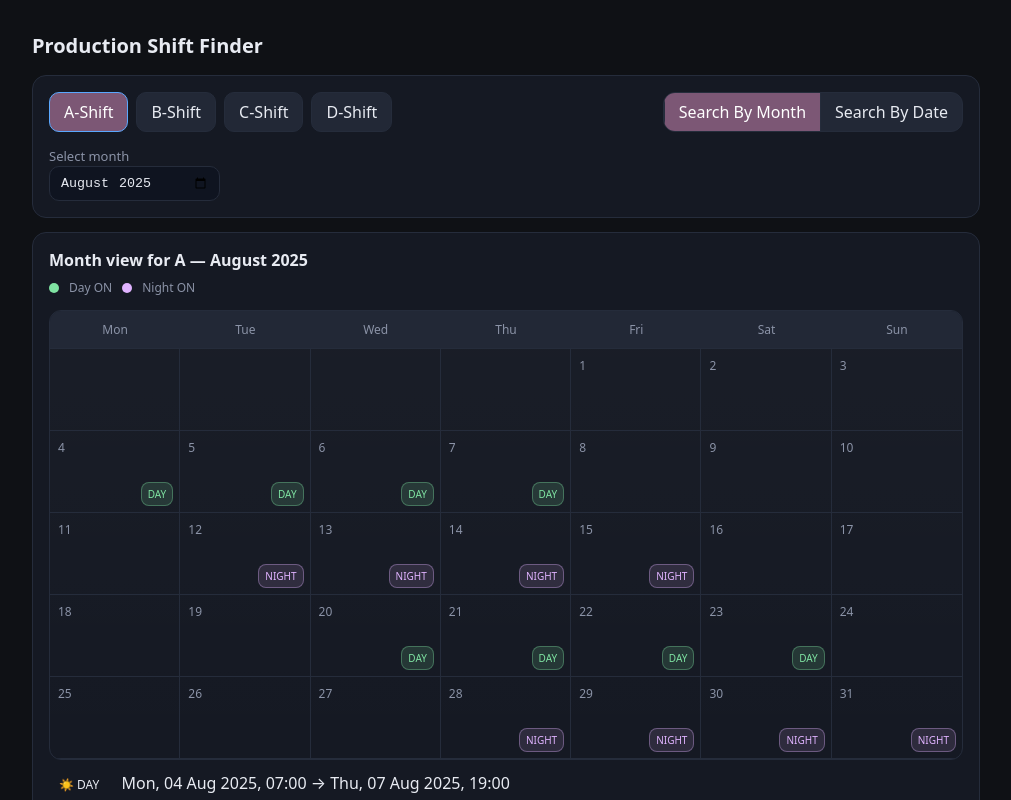
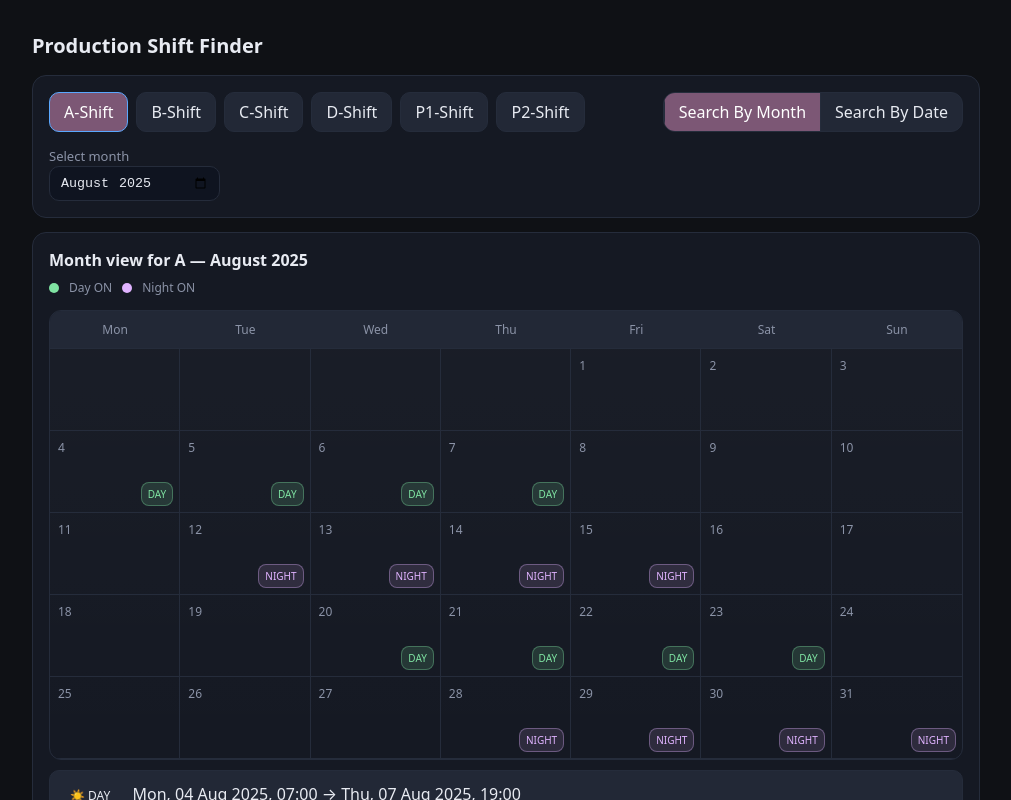
Before and after one commit to programmmerjosh/shift-finder, a Vue app: page / in a window 1280 px wide. Shown: the top 800 px of the page, without its empty margins (134-1145 px from the left). Built offline with nearby package versions, Linux system fonts and the light colour scheme.

Commit message:
primary 1 and primary 2 shifts added

```diff
--- a/src/App.vue
+++ b/src/App.vue
@@ -81,12 +81,6 @@
           </div>
         </template>
       </div>
-
-      <!-- <div class="tip">
-        Base cycle start (editable in code): <strong>{{ baseHuman }}</strong
-        >. Pattern: A (day) & B (night) for 4 days, then C (day) & D (night) for
-        4 days, repeat.
-      </div> -->
     </div>
 
     <!-- Date search result -->
@@ -219,7 +213,7 @@
         <div
           v-for="(b, i) in resultMonth.blocks"
           :key="i"
-          style="margin-bottom: 6px"
+          class="block" style="flex:1 1 100%"
         >
           <span
             class="pill"
@@ -250,7 +244,8 @@ const BASE_STARTS = {
 };
 
 /* ========= State ========= */
-const shifts = ["A", "B", "C", "D"];
+/* shifts for the tabs */
+const shifts = ["A","B","C","D","P1","P2"]; // P1=Primary-1, P2=Primary-2
 const shift = ref("A");
 const mode = ref("month");
 
@@ -313,10 +308,124 @@ function fmtYMD(d) {
   });
 }
 
-/* ========= Derived display of current shift's base (REPLACE THIS) ========= */
-const baseHuman = computed(() => fmtDate(BASE_STARTS[shift.value]));
+function isPrimary(letter){ return letter === "P1" || letter === "P2"; }
+function startOfWeekMonday(d){
+  const x = new Date(d.getFullYear(), d.getMonth(), d.getDate());
+  // getDay(): Sun=0..Sat=6 → convert to Mon=0..Sun=6
+  let dow = x.getDay(); // 0..6
+  const monOffset = (dow === 0 ? -6 : (1 - dow)); // move to Monday
+  x.setDate(x.getDate() + monOffset);
+  x.setHours(0,0,0,0);
+  return x;
+}
+function weeksBetween(mondayA, mondayB){
+  return Math.floor((mondayA - mondayB) / (1000*60*60*24*7));
+}
 
-/* ========= 16-day cycle helpers (REPLACE OLD HELPERS WITH ALL BELOW) ========= */
+/* Primary schedules: anchor Monday for week-based rotation
+   P1 had DAYS on 5–8 Aug 2025 (Tue–Fri), so anchor to that week’s Monday = 4 Aug 2025 */
+const PRIMARY_ANCHOR_MON = new Date("2025-08-04T00:00:00");
+
+// Given a Monday anchor, which phase does this shift do THIS week?
+// P1: week 0 = DAY, week 1 = NIGHT, alternating
+// P2: inverse of P1 in the same week
+function primaryWeekPhase(letter, monday){
+  const w = weeksBetween(monday, PRIMARY_ANCHOR_MON); // can be negative
+  const even = ((w % 2) + 2) % 2 === 0;
+  if (letter === "P1") return even ? "day" : "night";
+  return even ? "night" : "day"; // P2 opposite
+}
+
+// Is this calendar date a workday for Primary? (Mon–Thu only)
+function primaryWorkingState(letter, date){
+  const monday = startOfWeekMonday(date);
+  const dow = date.getDay(); // Sun=0..Sat=6
+  const isMonThu = (dow >= 1 && dow <= 4); // Mon..Thu
+  if (!isMonThu) return { working:false, type:null, phase:"off", idx:null };
+  const t = primaryWeekPhase(letter, monday); // 'day' | 'night'
+  return { working:true, type:t, phase:t, idx:null };
+}
+
+// Current 4-day phase window that contains `date` (Mon–Thu block or Fri–Mon OFF)
+function primaryCurrentPhaseWindow(letter, date){
+  const monday = startOfWeekMonday(date);
+  const dow = date.getDay(); // 0..6
+  const isMonThu = (dow >= 1 && dow <= 4);
+  const weekPhase = primaryWeekPhase(letter, monday);
+
+  // Work window: Mon..Thu (4 calendar days), Off window: Fri..Sun (3 days)
+  const workStart = new Date(monday); // Mon 00:00
+  const offStart  = new Date(monday); offStart.setDate(offStart.getDate()+4); // Fri 00:00
+  const offEnd    = new Date(monday); offEnd.setDate(offEnd.getDate()+7);     // next Mon 00:00
+
+  const dayStart = new Date(monday); dayStart.setHours(7,0,0,0);
+  const dayEnd   = new Date(monday); dayEnd.setDate(dayEnd.getDate()+3); dayEnd.setHours(19,0,0,0);
+  const nightStart = new Date(monday); nightStart.setHours(19,0,0,0);
+  const nightEnd   = new Date(monday); nightEnd.setDate(nightEnd.getDate()+4); nightEnd.setHours(7,0,0,0); // Fri 07:00
+
+  return isMonThu
+    ? { phase: weekPhase, start: workStart, endExclusive: offStart, dayStart, dayEnd, nightStart, nightEnd }
+    : { phase: "off",     start: offStart,  endExclusive: offEnd,  dayStart, dayEnd, nightStart, nightEnd };
+}
+
+// Nearest previous/next WORK windows around `date` (weekly cadence)
+function primaryNeighborWorkWindows(letter, date){
+  const monday = startOfWeekMonday(date);
+  // If date is in Fri–Sun OFF window, "current" work is the Monday of THIS week if Mon–Thu,
+  // else find prev/next Mondays by +/-7 days.
+  // We'll just compute prev/next week Mondays and pick their phases.
+  const prevMon = new Date(monday); prevMon.setDate(prevMon.getDate()-7);
+  const nextMon = new Date(monday); nextMon.setDate(nextMon.getDate()+7);
+
+  // Work windows always start on Monday of the work week
+  const prevPhase = primaryWeekPhase(letter, prevMon); // 'day' | 'night'
+  const nextPhase = primaryWeekPhase(letter, nextMon);
+
+  const prev = (prevPhase === "day")
+    ? { start: (()=>{ const s=new Date(prevMon); s.setHours(7,0,0,0); return s; })(),
+        end:   (()=>{ const e=new Date(prevMon); e.setDate(e.getDate()+3); e.setHours(19,0,0,0); return e; })() }
+    : { start: (()=>{ const s=new Date(prevMon); s.setHours(19,0,0,0); return s; })(),
+        end:   (()=>{ const e=new Date(prevMon); e.setDate(e.getDate()+4); e.setHours(7,0,0,0); return e; })() };
+
+  const next = (nextPhase === "day")
+    ? { start: (()=>{ const s=new Date(nextMon); s.setHours(7,0,0,0); return s; })(),
+        end:   (()=>{ const e=new Date(nextMon); e.setDate(e.getDate()+3); e.setHours(19,0,0,0); return e; })() }
+    : { start: (()=>{ const s=new Date(nextMon); s.setHours(19,0,0,0); return s; })(),
+        end:   (()=>{ const e=new Date(nextMon); e.setDate(e.getDate()+4); e.setHours(7,0,0,0); return e; })() };
+
+  // Also return the "current" week's work bounds (depends on whether this week is Mon–Thu or Fri–Sun)
+  const thisWeekPhase = primaryWeekPhase(letter, monday);
+  const curr = (thisWeekPhase === "day")
+    ? { start: (()=>{ const s=new Date(monday); s.setHours(7,0,0,0); return s; })(),
+        end:   (()=>{ const e=new Date(monday); e.setDate(e.getDate()+3); e.setHours(19,0,0,0); return e; })() }
+    : { start: (()=>{ const s=new Date(monday); s.setHours(19,0,0,0); return s; })(),
+        end:   (()=>{ const e=new Date(monday); e.setDate(e.getDate()+4); e.setHours(7,0,0,0); return e; })() };
+
+  return {
+    prevPhase, prevStart: prev.start, prevEnd: prev.end,
+    nextPhase, nextStart: next.start, nextEnd: next.end,
+    currStart: curr.start, currEnd: curr.end
+  };
+}
+
+function workingState(letter, date){
+  return isPrimary(letter)
+    ? primaryWorkingState(letter, date)
+    : classicWorkingState(letter, date);
+}
+
+function currentPhaseWindow(letter, date){
+  return isPrimary(letter)
+    ? primaryCurrentPhaseWindow(letter, date)
+    : classicCurrentPhaseWindow(letter, date);
+}
+
+function neighborWorkWindows(letter, date){
+  return isPrimary(letter)
+    ? primaryNeighborWorkWindows(letter, date)
+    : classicNeighborWorkWindows(letter, date);
+}
+
 
 // 16-day cycle layout (per shift):
 // idx 0..3   : DAY ON (07:00–19:00)
@@ -355,7 +464,7 @@ function workBounds(startDate, phase) {
 }
 
 // Returns { working:Boolean, type:'day'|'night'|null, phase:'day'|'night'|'off' }
-function workingState(shiftLetter, date) {
+function classicWorkingState(shiftLetter, date) {
   const idx = cycleIndex(date, shiftLetter);
   const phase = phaseFromIndex(idx);
   const working = phase === "day" || phase === "night";
@@ -372,7 +481,7 @@ function phaseStartForDate(shiftLetter, date) {
 
 // Returns timestamps describing the selected shift's *current* phase window.
 // If phase is 'day' or 'night', includes exact start/end times for the whole 4-day work block.
-function currentPhaseWindow(shiftLetter, date) {
+function classicCurrentPhaseWindow(shiftLetter, date) {
   const { phase } = workingState(shiftLetter, date);
   const start = phaseStartForDate(shiftLetter, date); // 00:00 at first calendar day
   const endExclusive = addDays(start, 4); // 00:00 the day after the 4th day
@@ -402,7 +511,7 @@ function currentPhaseWindow(shiftLetter, date) {
 // Find previous/next WORK windows (nearest) for this shift around `date`.
 // Always returns the DAY and NIGHT work windows adjacent to the *current* phase window,
 // skipping OFF blocks automatically.
-function neighborWorkWindows(shiftLetter, date) {
+function classicNeighborWorkWindows(shiftLetter, date) {
   // use the window aligned to our current phase (on or off)
   const currStart = phaseStartForDate(shiftLetter, date);
   const currIdx = cycleIndex(currStart, shiftLetter);
@@ -447,70 +556,80 @@ function neighborWorkWindows(shiftLetter, date) {
 }
 
 // For convenience in outputs: OFF windows adjacent to a WORK block
-function offWindowsAroundWork(workStartDate) {
-  // Off before = the 4 days immediately before the workStart
-  const prevOffStart = addDays(workStartDate, -4);
-  const prevOffEnd = workStartDate;
-  // Off after = the 4 days immediately after the 4-day work block
-  const nextOffStart = addDays(workStartDate, 4);
-  const nextOffEnd = addDays(workStartDate, 8);
-  return { prevOffStart, prevOffEnd, nextOffStart, nextOffEnd };
+function offWindowsAroundWork(letter, workStartDate){
+  if (isPrimary(letter)){
+    // workStartDate should be the Monday (00:00) of the block
+    const mon = startOfWeekMonday(workStartDate);
+    const prevOffStart = new Date(mon); prevOffStart.setDate(prevOffStart.getDate()-3); // Fri 00:00 of previous week
+    const prevOffEnd   = new Date(mon); // Mon 00:00
+    const nextOffStart = new Date(mon); nextOffStart.setDate(nextOffStart.getDate()+4); // Fri 00:00
+    const nextOffEnd   = new Date(mon); nextOffEnd.setDate(nextOffEnd.getDate()+7); // Next Mon 00:00
+    return { prevOffStart, prevOffEnd, nextOffStart, nextOffEnd };
+  } else {
+    // classic 4-off
+    const prevOffStart = addDays(workStartDate, 4);
+    const prevOffEnd   = addDays(workStartDate, 8);
+    const nextOffStart = addDays(workStartDate, 12);
+    const nextOffEnd   = addDays(workStartDate, 16);
+    // ^ This version assumes workStartDate aligns to the *cycle start*; if you used the old +/-4 semantics, keep them.
+    // If you prefer your previous behavior:
+    // const prevOffStart = addDays(workStartDate, -4), prevOffEnd = workStartDate;
+    // const nextOffStart = addDays(workStartDate, 4),  nextOffEnd = addDays(workStartDate, 8);
+    return { prevOffStart, prevOffEnd, nextOffStart, nextOffEnd };
+  }
 }
 
 /* ========= Actions ========= */
 function submit() {
   if (mode.value === "date") {
-    // Parse the selected date at local midnight
+    // Parse selected date at local midnight
     const q = new Date(dateInput.value + "T00:00:00");
 
-    const state = workingState(shift.value, q); // { working, type, phase, idx }
-    const win = currentPhaseWindow(shift.value, q); // current 4-day phase window (on/off)
-    const neighbors = neighborWorkWindows(shift.value, q); // nearest prev/next work windows
+    // Use the family-dispatching helpers you added:
+    // workingState, currentPhaseWindow, neighborWorkWindows
+    const state     = workingState(shift.value, q);          // { working, type: 'day'|'night'|null, phase, ... }
+    const win       = currentPhaseWindow(shift.value, q);    // current 4-day (A–D) or week (P1/P2) phase window
+    const neighbors = neighborWorkWindows(shift.value, q);   // nearest prev/next WORK windows
 
-    // --- Current work/off block with accurate timestamps ---
-    // Working → use workBounds(win.start, 'day'|'night')
-    // Off     → OFF block spans from prev work END to next work START
-    let blockStartTs, blockEndTs, blockPhase, blockLabel;
-    blockLabel = "Current work/off block";
-
+    // --- Show the block the selected date actually sits in ---
+    // If working: show the work block (with real shift times)
+    // If off:     show the OFF span = prev work END → next work START (accurate timestamps)
+    let blockStartTs, blockEndTs, blockPhase;
     if (state.working) {
       blockPhase = state.type; // 'day' | 'night'
-      ({ start: blockStartTs, end: blockEndTs } = workBounds(
-        win.start,
-        state.type
-      ));
+      ({ start: blockStartTs, end: blockEndTs } = workBounds(win.start, state.type));
     } else {
       blockPhase = "off";
-      blockStartTs = neighbors.prevEnd; // when last work ended (07:00 or 19:00)
-      blockEndTs = neighbors.nextStart; // when next work begins (07:00 or 19:00)
+      blockStartTs = neighbors.prevEnd;   // when last work ended (07:00 or 19:00)
+      blockEndTs   = neighbors.nextStart; // when next work begins (07:00 or 19:00)
     }
 
-    // Off windows (keep your existing behavior):
-    // If working → around the current work block; if off → around the next work block
-    const offRefStart = state.working
-      ? ymd(win.start)
-      : ymd(neighbors.nextStart);
-    const around = offWindowsAroundWork(offRefStart);
+    // --- Off windows (before/after a WORK block) ---
+    // For A–D: use the block start date you already have (calendar-based).
+    // For P1/P2: use the MONDAY of the relevant week as the "work start base".
+    const workStartBase = isPrimary(shift.value)
+      ? startOfWeekMonday(state.working ? win.start : neighbors.nextStart)
+      : (state.working ? ymd(win.start) : ymd(neighbors.nextStart));
+
+    // NOTE: you updated this helper to accept (letter, workStartBase)
+    const around = offWindowsAroundWork(shift.value, workStartBase);
 
     resultDate.value = {
       working: state.working,
       shiftType: state.type ?? "off",
-      blockPhase, // 'day' | 'night' | 'off' (useful for badges)
-      blockLabel, // "Current work/off block"
+      blockPhase,                         // 'day' | 'night' | 'off' (used for pill color)
+      blockLabel: "Current work/off block",
       queryDate: q,
       blockStart: blockStartTs,
       blockEnd: blockEndTs,
-      prevOffStart: around.prevOffStart,
-      prevOffEnd: around.prevOffEnd,
-      nextOffStart: around.nextOffStart,
-      nextOffEnd: around.nextOffEnd,
-      prevWorkStart: neighbors.prevStart,
-      prevWorkEnd: neighbors.prevEnd,
-      nextWorkStart: neighbors.nextStart,
-      nextWorkEnd: neighbors.nextEnd,
+      prevOffStart: around.prevOffStart, prevOffEnd: around.prevOffEnd,
+      nextOffStart: around.nextOffStart, nextOffEnd: around.nextOffEnd,
+      prevWorkStart: neighbors.prevStart, prevWorkEnd: neighbors.prevEnd,
+      nextWorkStart: neighbors.nextStart, nextWorkEnd: neighbors.nextEnd
     };
+
   } else {
-    // Month mode → list 4-day work blocks (DAY/NIGHT) that intersect the month
+    // Month mode → list 4-day (A–D) or weekly (P1/P2) WORK blocks that intersect the month
     const [y, m] = monthInput.value.split("-").map(Number);
     const blocks = listWorkBlocksForMonth(shift.value, y, m);
     resultMonth.value = { blocks, year: y, month: m };
@@ -561,34 +680,49 @@ function buildCalendar(year, month, letter) {
 
 // Return all 4-day WORK blocks (DAY or NIGHT) for a given month, for a shift.
 // Each item: { phase: "day"|"night", start: Date, end: Date }
-function listWorkBlocksForMonth(shiftLetter, year, month) {
-  const monthStart = new Date(year, month - 1, 1);
-  const monthEndExclusive = new Date(year, month, 1); // first day of next month
+function listWorkBlocksForMonth(letter, year, month){
+  if (!isPrimary(letter)){
+    // === existing A–D version (keep your current logic) ===
+    const monthStart = new Date(year, month-1, 1);
+    const monthEndEx = new Date(year, month, 1);
+    const blocks = [];
+    // Walk in 4-day windows across the month
+    let cursor = addDays(phaseStartForDate(letter, monthStart), -12);
+    while (cursor < addDays(monthEndEx, 12)) {
+      const st = classicWorkingState(letter, cursor);
+      const win = classicCurrentPhaseWindow(letter, cursor);
+      if (st.working) {
+        const { start, end } = workBounds(win.start, st.type); // 'day'|'night'
+        if (end > monthStart && start < monthEndEx) blocks.push({ phase: st.type, start, end });
+      }
+      cursor = addDays(cursor, 4);
+    }
+    blocks.sort((a,b)=>a.start-b.start);
+    return blocks;
+  }
 
-  // Start scanning a little before the month to catch a block that begins in the previous month
-  const scanStart = addDays(phaseStartForDate(shiftLetter, monthStart), -12); // 3 windows earlier
-  let cursor = new Date(scanStart);
+  // === Primary weekly version ===
+  const monthStart = new Date(year, month-1, 1);
+  const monthEndEx = new Date(year, month, 1);
+
+  // Find the first Monday <= monthStart
+  let monday = startOfWeekMonday(monthStart);
+  // scan one week before and after to catch overlaps
+  monday = addDays(monday, -7);
 
   const blocks = [];
-  while (cursor < addDays(monthEndExclusive, 12)) {
-    // scan slightly past the month
-    const idx = cycleIndex(cursor, shiftLetter);
-    const phase = phaseFromIndex(idx); // 'day' | 'night' | 'off'
-    const windowStart = new Date(cursor); // aligned 4-day window (00:00)
-
-    if (phase === "day" || phase === "night") {
-      const { start, end } = workBounds(windowStart, phase);
-      // Include any work block that overlaps the month in time
-      if (end > monthStart && start < monthEndExclusive) {
-        blocks.push({ phase, start, end });
-      }
-    }
-
-    // Step to next 4-day window in the 16-day cycle
-    cursor = addDays(cursor, 4);
+  while (monday < addDays(monthEndEx, 7)){
+    const phase = primaryWeekPhase(letter, monday); // 'day'|'night'
+    // Work bounds for that week
+    const b = (phase === "day")
+      ? { start: (()=>{ const s=new Date(monday); s.setHours(7,0,0,0); return s; })(),
+          end:   (()=>{ const e=new Date(monday); e.setDate(e.getDate()+3); e.setHours(19,0,0,0); return e; })() }
+      : { start: (()=>{ const s=new Date(monday); s.setHours(19,0,0,0); return s; })(),
+          end:   (()=>{ const e=new Date(monday); e.setDate(e.getDate()+4); e.setHours(7,0,0,0); return e; })() };
+    if (b.end > monthStart && b.start < monthEndEx) blocks.push({ phase, start: b.start, end: b.end });
+    monday = addDays(monday, 7);
   }
-  // Sort by start (just in case)
-  blocks.sort((a, b) => a.start - b.start);
+  blocks.sort((a,b)=>a.start-b.start);
   return blocks;
 }
 
```
